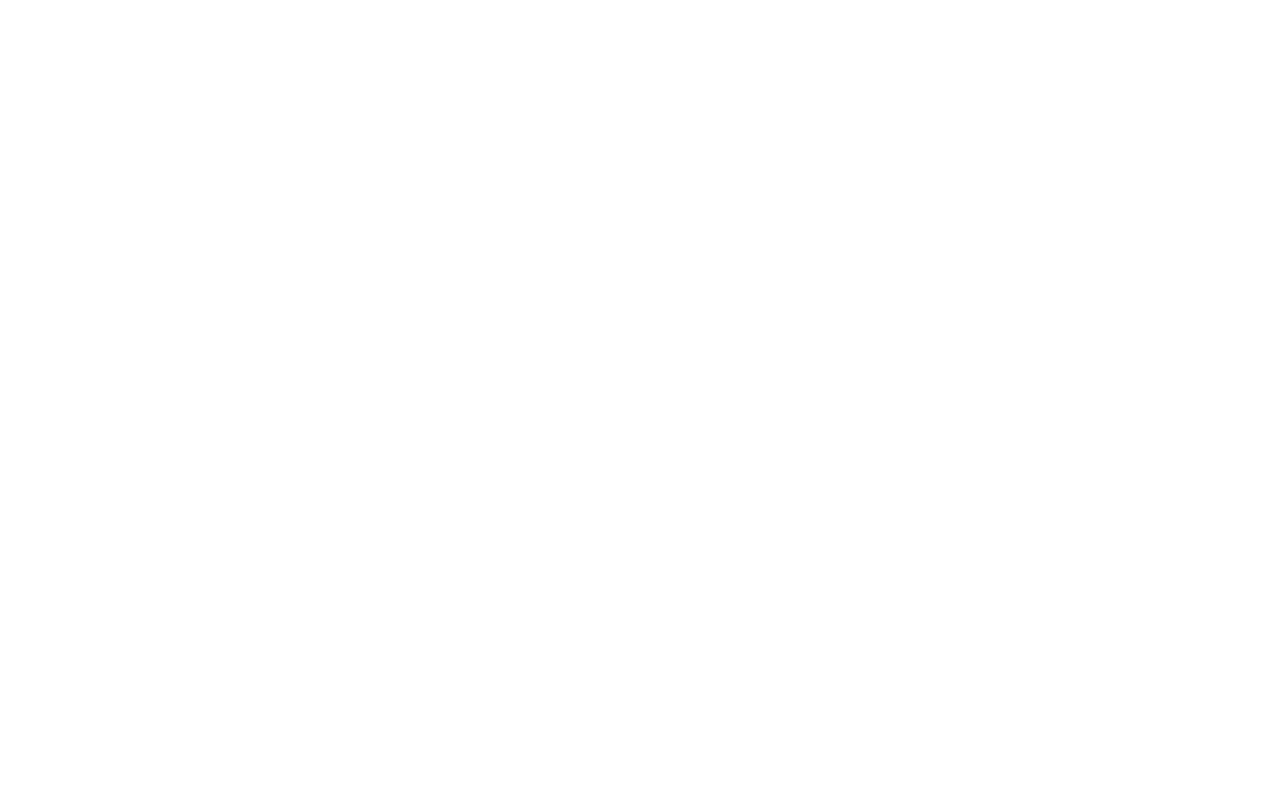
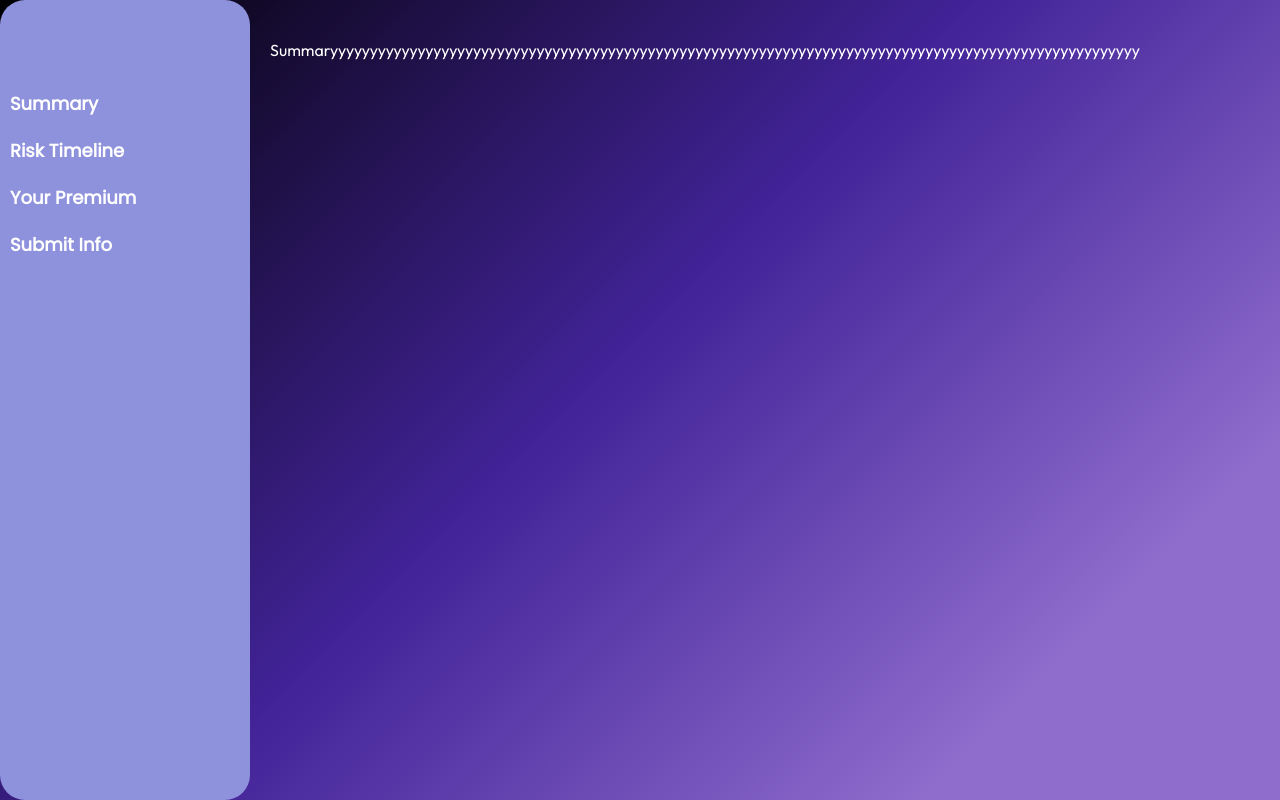
Before and after one commit to mccabed7/MunichRe-Blockchain-Life-Insurance-Project-2024, a React (Create React App) app in the folder frontend/: page /dashboard in a window 1280 px wide. Before the commit this address had no page. Built offline with nearby package versions, Linux system fonts and the light colour scheme.

Commit message:
Partially completed routing for frontend.

```diff
--- a/frontend/src/App.jsx
+++ b/frontend/src/App.jsx
@@ -8,7 +8,8 @@
         <Router>
             <Routes>
                 <Route path="/" element={<LandingPage/>} />
-
+                <Route path="/registration" element={<Registration/>} />
+                <Route path="/dashboard" element={<Dashboard/>} />
             </Routes>
         </Router>
 
--- a/frontend/src/LandingPage.js
+++ b/frontend/src/LandingPage.js
@@ -1,4 +1,5 @@
 import React, { useState, useEffect } from 'react';
+import { Link } from 'react-router-dom';
 import './LandingPage.css';
 import computer from "./img/computer.png";
 import moonIcon from "./img/moon.png";
@@ -37,7 +38,7 @@
               <li><a href="#">About Us</a></li>
               <li><a href="#">How It Works</a></li>
               <li><a href="#">Contact Us</a></li>
-              <li><a href="#" className="btn">Register</a></li>
+              <li><Link to="/registration"><a href="#" className="btn">Register</a></Link></li>
             </ul>
           </div>
         </div>
```
